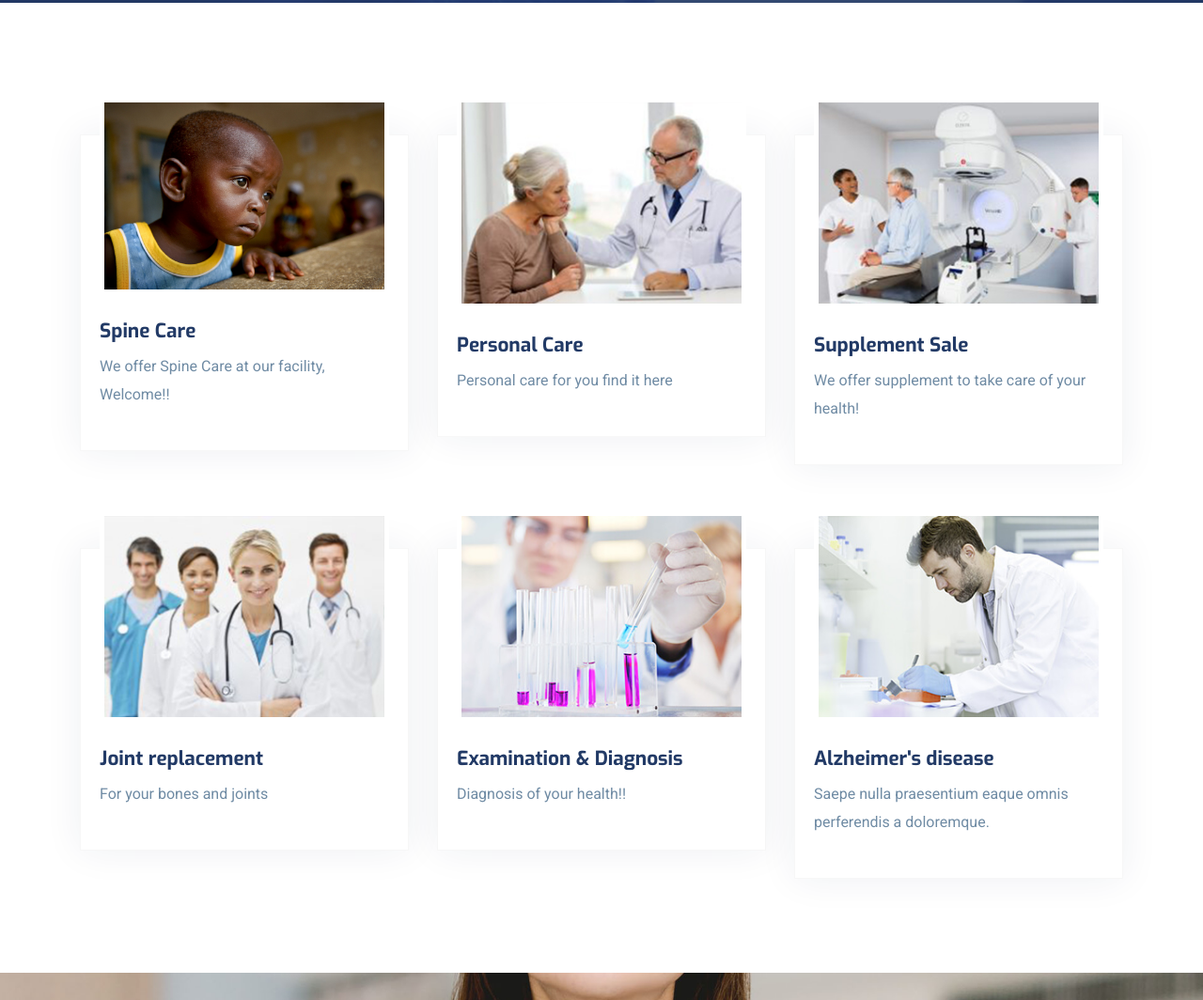
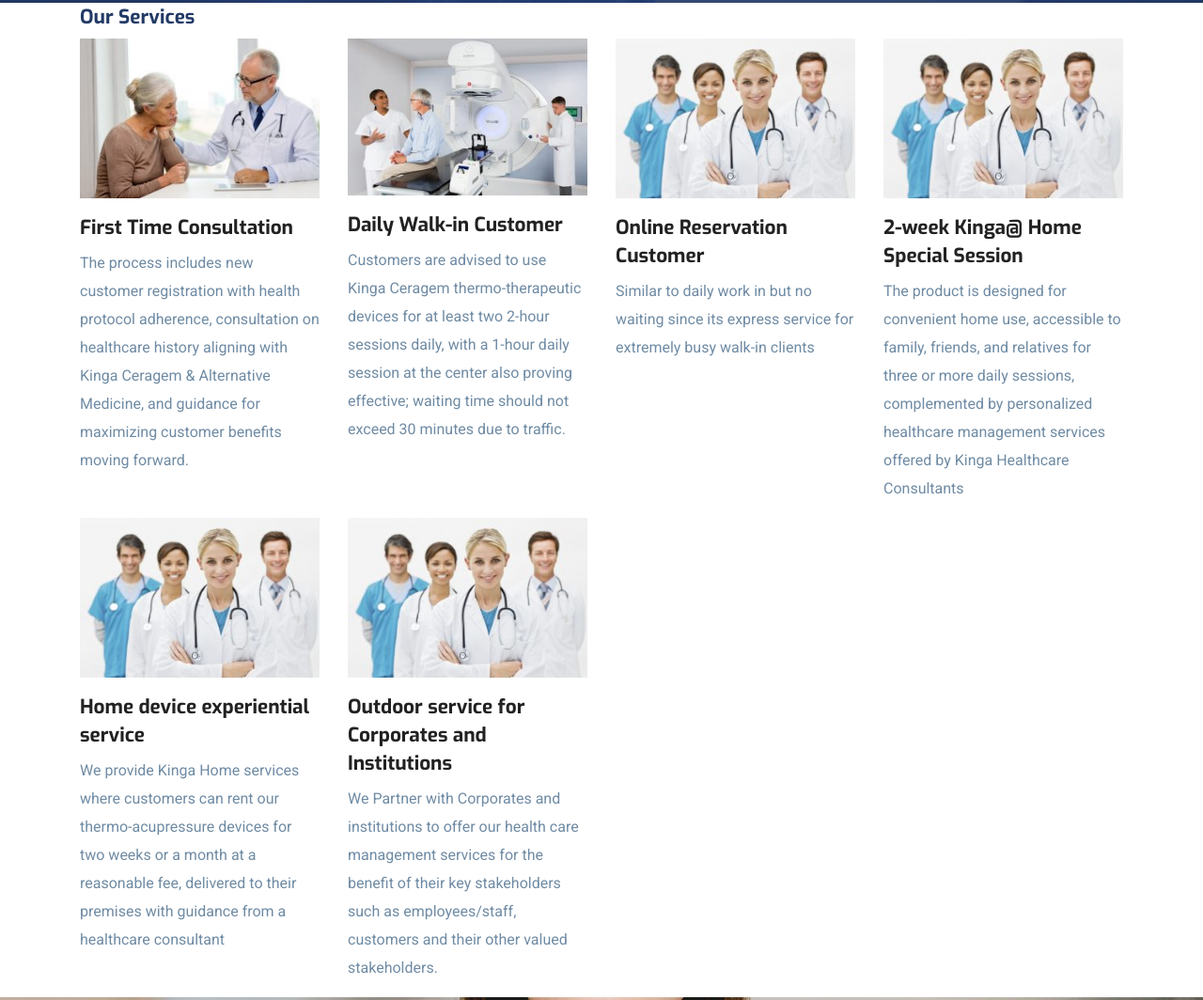
Before and after one commit to Ismael-Njihia/kinga, a website: page service.html in a window 1280 px wide. Shown: the part 506-1570 px from the top of the page at 94% size. Drawn offline with Linux system fonts and the light colour scheme; some packages are replaced by stand-ins of ours.

Commit message:
at somewhere

```diff
--- a/service.html
+++ b/service.html
@@ -98,73 +98,68 @@
 </section>
 
 
-<section class="section service-2">
+<section class="fetaure-page ">
 	<div class="container">
+		<h4 class="title-color">Our Services</h4>
 		<div class="row">
-			<div class="col-lg-4 col-md-6 col-sm-6">
-				<div class="service-block mb-5">
-					<img src="images/service/child-10.jpg" alt="" class="img-fluid">
-					<div class="content">
-						<h4 class="mt-4 mb-2 title-color">Spine Care</h4>
-						<p class="mb-4">
-							We offer Spine Care at our facility, Welcome!! </p>
-					</div>
+			<div class="col-lg-3 col-md-6">
+				<div class="about-block-item mb-5 mb-lg-0">
+					<img src="images/about/about-2.jpg" alt="" class="img-fluid w-100">
+					<h4 class="mt-3">First Time Consultation</h4>
+					<p>The process includes new customer registration with health protocol adherence, consultation on healthcare history aligning with Kinga Ceragem & Alternative Medicine, and guidance for maximizing customer benefits moving forward.</p>
+				</div>
+			</div>
+			<div class="col-lg-3 col-md-6">
+				<div class="about-block-item mb-5 mb-lg-0">
+					<img src="images/about/about-3.jpg" alt="" class="img-fluid w-100">
+					<h4 class="mt-3">Daily Walk-in Customer</h4>
+					<p>
+						Customers are advised to use Kinga Ceragem thermo-therapeutic devices for at least two 2-hour sessions daily, with a 1-hour daily session at the center also proving effective; waiting time should not exceed 30 minutes due to traffic. </p>
+				</div>
+			</div>
+			<div class="col-lg-3 col-md-6">
+				<div class="about-block-item">
+					<img src="images/about/about-4.jpg" alt="" class="img-fluid w-100">
+					<h4 class="mt-3">Online Reservation Customer</h4>
+					<p>Similar to daily work in but no waiting since its express service for extremely busy walk-in clients</p>
 				</div>
 			</div>
 
-			<div class="col-lg-4 col-md-6 col-sm-6">
-				<div class="service-block mb-5">
-					<img src="images/service/service-2.jpg" alt="" class="img-fluid">
-					<div class="content">
-						<h4 class="mt-4 mb-2  title-color">Personal Care</h4>
-						<p class="mb-4">Personal care for you find it here</p>
-					</div>
+			<div class="col-lg-3 col-md-6">
+				<div class="about-block-item">
+					<img src="images/about/about-4.jpg" alt="" class="img-fluid w-100">
+					<h4 class="mt-3">2-week Kinga@ Home Special Session </h4>
+					<p>
+						The product is designed for convenient home use, accessible to family, friends, and relatives for three or more daily sessions, complemented by personalized healthcare management services offered by Kinga Healthcare Consultants </p>
 				</div>
 			</div>
 
-			<div class="col-lg-4 col-md-6 col-sm-6">
-				<div class="service-block mb-5">
-					<img src="images/service/service-3.jpg" alt="" class="img-fluid">
-					<div class="content">
-						<h4 class="mt-4 mb-2 title-color">Supplement Sale</h4>
-						<p class="mb-4">We offer supplement to take care of your health!</p>
-					</div>
+			<div class="col-lg-3 col-md-6">
+				<div class="about-block-item">
+					<img src="images/about/about-4.jpg" alt="" class="img-fluid w-100">
+					<h4 class="mt-3"> Home device experiential service </h4>
+					<p>
+						We provide Kinga Home services where customers can rent our thermo-acupressure devices for two weeks or a month at a reasonable fee, delivered to their premises with guidance from a healthcare consultant
+					</p>
 				</div>
 			</div>
 
-
-			<div class="col-lg-4 col-md-6 col-sm-6">
-				<div class="service-block mb-5 mb-lg-0">
-					<img src="images/service/service-4.jpg" alt="" class="img-fluid">
-					<div class="content">
-						<h4 class="mt-4 mb-2 title-color">Joint replacement</h4>
-						<p class="mb-4">For your bones and joints</p>
-					</div>
+			<div class="col-lg-3 col-md-6">
+				<div class="about-block-item">
+					<img src="images/about/about-4.jpg" alt="" class="img-fluid w-100">
+					<h4 class="mt-3">Outdoor service for Corporates and Institutions </h4>
+					<p>
+						We Partner with Corporates and institutions to offer our health care management services for the benefit of their key stakeholders such as employees/staff, customers and their other valued stakeholders.
+					</p>
 				</div>
 			</div>
 
-			<div class="col-lg-4 col-md-6 col-sm-6">
-				<div class="service-block mb-5 mb-lg-0">
-					<img src="images/service/service-6.jpg" alt="" class="img-fluid">
-					<div class="content">
-						<h4 class="mt-4 mb-2 title-color">Examination & Diagnosis</h4>
-						<p class="mb-4">Diagnosis of your health!!</p>
-					</div>
-				</div>
-			</div>
-
-			<div class="col-lg-4 col-md-6 col-sm-6">
-				<div class="service-block mb-5 mb-lg-0">
-					<img src="images/service/service-8.jpg" alt="" class="img-fluid">
-					<div class="content">
-						<h4 class="mt-4 mb-2 title-color">Alzheimer's disease</h4>
-						<p class="mb-4">Saepe nulla praesentium eaque omnis perferendis a doloremque.</p>
-					</div>
-				</div>
-			</div>
 		</div>
 	</div>
 </section>
+
+
+
 <section class="section cta-page">
 	<div class="container">
 		<div class="row">
```
